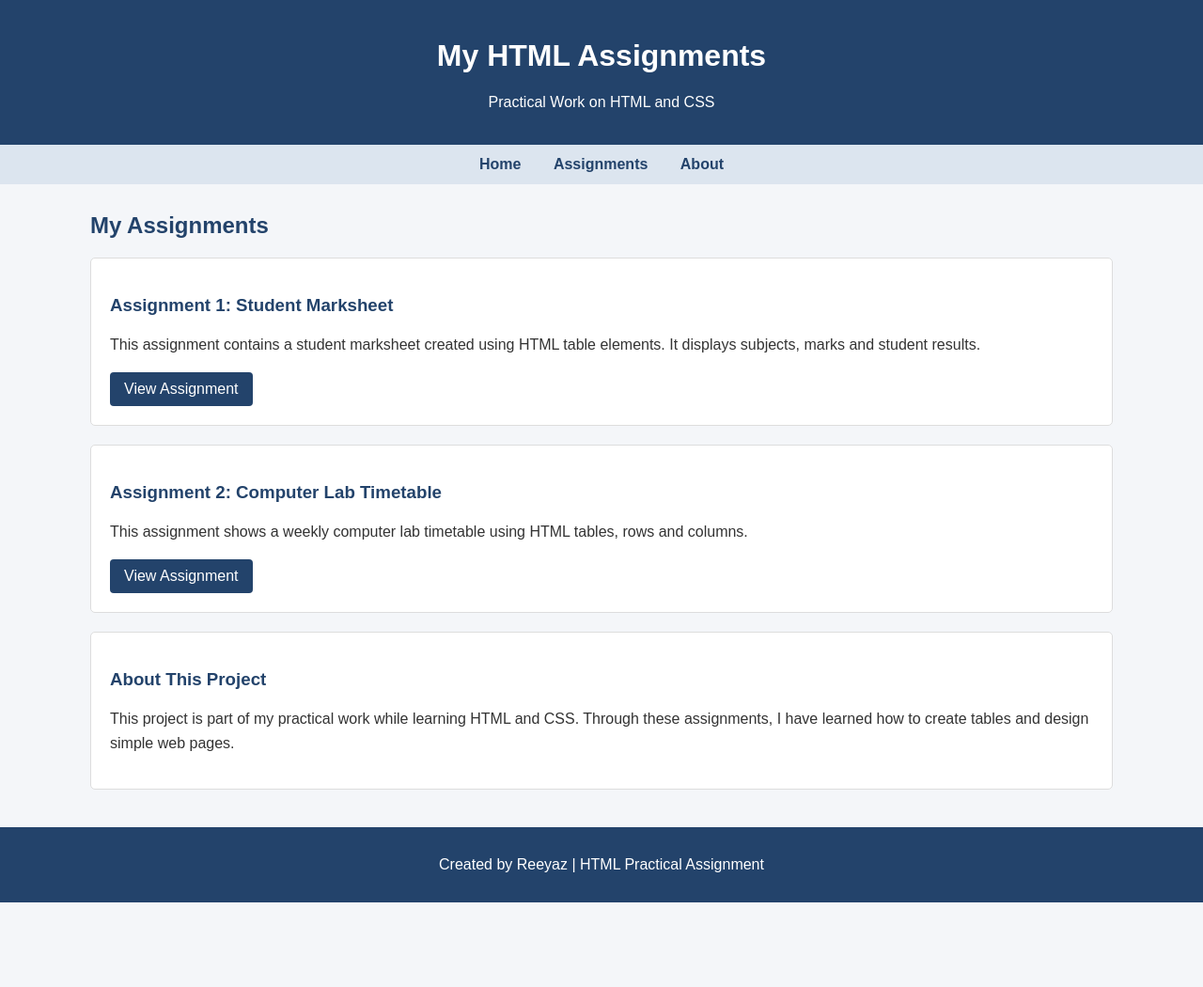
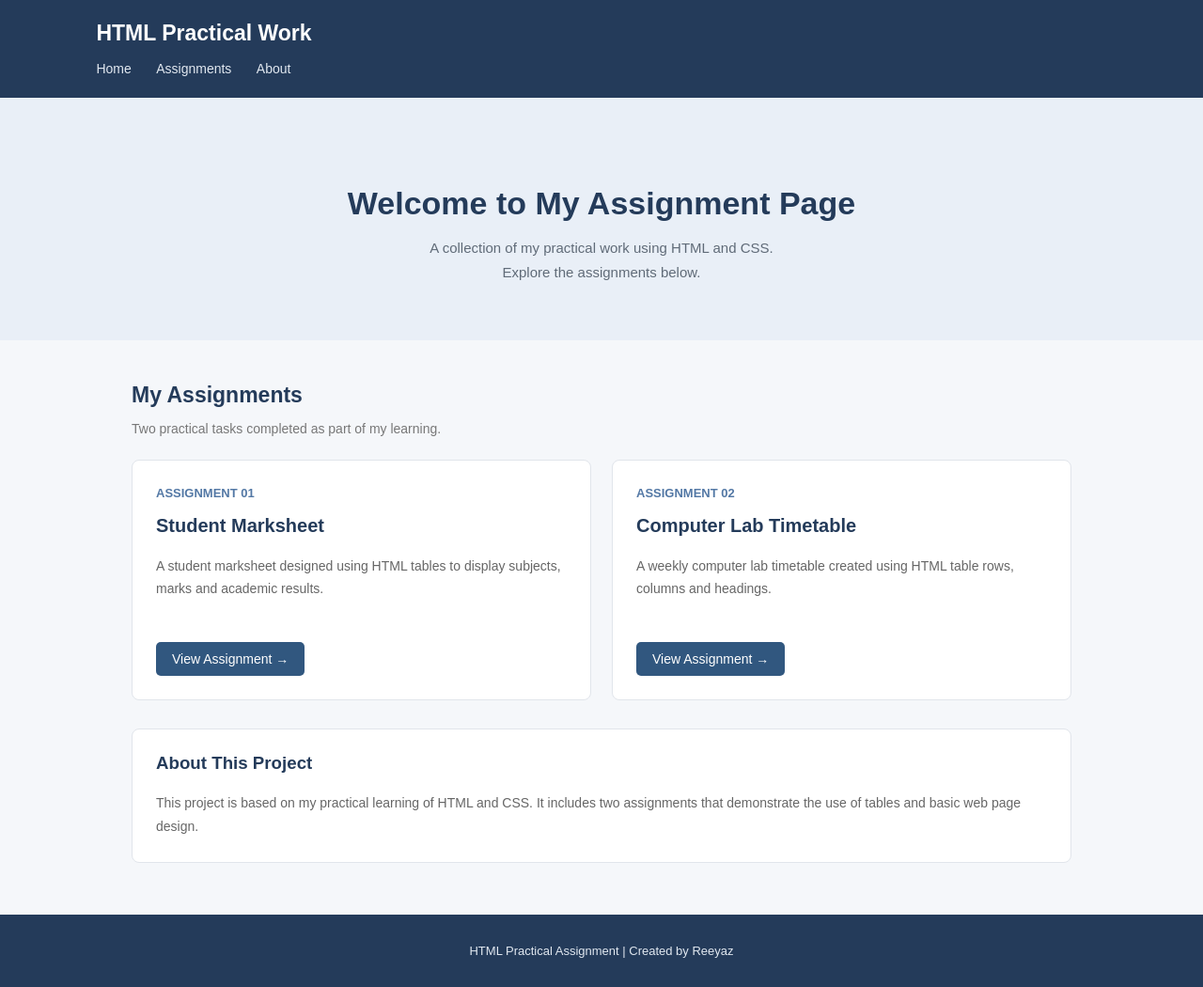
Before and after one commit to Reeyaz11/html-table-assignment, a plain HTML site: page index.html in a window 1280 px wide. Shown: the whole page at 94% size. Before the commit the page ends 960 px from the top, so only its background shows below. Drawn offline with Linux system fonts and the light colour scheme.

Commit message:
Improve assignment homepage design

```diff
--- a/index.html
+++ b/index.html
@@ -4,93 +4,178 @@
 <head>
     <meta charset="UTF-8">
     <meta name="viewport" content="width=device-width, initial-scale=1.0">
-    <title>My HTML Assignments</title>
+    <title>HTML Practical Assignments</title>
 
     <style>
+        * {
+            box-sizing: border-box;
+        }
+
         body {
+            margin: 0;
             font-family: Arial, sans-serif;
-            background-color: #f4f6f9;
-            margin: 0;
+            background-color: #f5f7fa;
             color: #333;
         }
 
         header {
-            background-color: #23436b;
+            background-color: #243b5a;
             color: white;
-            text-align: center;
-            padding: 20px;
+            padding: 22px 8%;
+        }
+
+        header h2 {
+            margin: 0;
+            font-size: 23px;
         }
 
         nav {
-            background-color: #dce5ef;
-            text-align: center;
-            padding: 12px;
+            margin-top: 15px;
         }
 
         nav a {
-            color: #23436b;
+            color: #e1e8f0;
             text-decoration: none;
-            margin: 15px;
-            font-weight: bold;
+            margin-right: 22px;
+            font-size: 14px;
         }
 
         nav a:hover {
+            color: white;
             text-decoration: underline;
+        }
+
+        .intro {
+            text-align: center;
+            padding: 65px 20px 45px;
+            background-color: #e9eff7;
+        }
+
+        .intro h1 {
+            color: #243b5a;
+            font-size: 34px;
+            margin-bottom: 12px;
+        }
+
+        .intro p {
+            color: #606b78;
+            font-size: 15px;
+            line-height: 1.7;
         }
 
         .container {
             width: 85%;
-            margin: 30px auto;
+            max-width: 1000px;
+            margin: 45px auto;
         }
 
-        h2 {
-            color: #23436b;
+        .section-title {
+            color: #243b5a;
+            font-size: 23px;
+            margin-bottom: 8px;
         }
 
-        .assignment {
-            background-color: white;
-            padding: 20px;
-            margin-bottom: 20px;
-            border: 1px solid #ddd;
-            border-radius: 5px;
+        .subtitle {
+            color: #777;
+            margin-bottom: 25px;
+            font-size: 14px;
         }
 
-        .assignment h3 {
-            color: #23436b;
+        .assignments {
+            display: grid;
+            grid-template-columns: 1fr 1fr;
+            gap: 22px;
         }
 
-        .assignment p {
-            line-height: 1.6;
+        .card {
+            background-color: white;
+            padding: 25px;
+            border: 1px solid #e1e5eb;
+            border-radius: 8px;
         }
 
-        .assignment a {
+        .number {
+            color: #5378a5;
+            font-size: 13px;
+            font-weight: bold;
+        }
+
+        .card h3 {
+            color: #243b5a;
+            margin-top: 15px;
+            font-size: 20px;
+        }
+
+        .card p {
+            color: #666;
+            font-size: 14px;
+            line-height: 1.7;
+            min-height: 70px;
+        }
+
+        .card a {
             display: inline-block;
-            background-color: #23436b;
+            background-color: #31577f;
             color: white;
             text-decoration: none;
-            padding: 9px 15px;
-            border-radius: 4px;
+            padding: 10px 17px;
+            border-radius: 5px;
+            font-size: 14px;
+            margin-top: 8px;
         }
 
-        .assignment a:hover {
-            background-color: #365f8d;
+        .card a:hover {
+            background-color: #243b5a;
+        }
+
+        .about {
+            background-color: white;
+            border: 1px solid #e1e5eb;
+            border-radius: 8px;
+            padding: 25px;
+            margin-top: 30px;
+        }
+
+        .about h3 {
+            color: #243b5a;
+            margin-top: 0;
+        }
+
+        .about p {
+            color: #666;
+            font-size: 14px;
+            line-height: 1.8;
+            margin-bottom: 0;
         }
 
         footer {
-            background-color: #23436b;
-            color: white;
+            background-color: #243b5a;
+            color: #e1e8f0;
             text-align: center;
-            padding: 15px;
-            margin-top: 40px;
+            padding: 18px;
+            font-size: 13px;
+            margin-top: 55px;
         }
 
-        @media (max-width: 600px) {
+        @media (max-width: 650px) {
+            header {
+                padding: 20px;
+            }
+
+            .intro h1 {
+                font-size: 27px;
+            }
+
             .container {
                 width: 90%;
             }
 
-            nav a {
-                margin: 7px;
+            .assignments {
+                grid-template-columns: 1fr;
+            }
+
+            .card p {
+                min-height: auto;
             }
         }
     </style>
@@ -99,58 +184,82 @@
 <body>
 
     <header>
-        <h1>My HTML Assignments</h1>
-        <p>Practical Work on HTML and CSS</p>
-    </header>
+        <h2>HTML Practical Work</h2>
 
         <nav>
             <a href="index.html">Home</a>
             <a href="#assignments">Assignments</a>
             <a href="#about">About</a>
         </nav>
+    </header>
+
+    <section class="intro">
+        <h1>Welcome to My Assignment Page</h1>
+
+        <p>
+            A collection of my practical work using
+            HTML and CSS.<br>
+            Explore the assignments below.
+        </p>
+    </section>
 
     <div class="container">
 
-        <h2 id="assignments">My Assignments</h2>
+        <h2 class="section-title" id="assignments">
+            My Assignments
+        </h2>
 
-        <div class="assignment">
-            <h3>Assignment 1: Student Marksheet</h3>
+        <p class="subtitle">
+            Two practical tasks completed as part of my learning.
+        </p>
+
+        <div class="assignments">
+
+            <div class="card">
+                <span class="number">ASSIGNMENT 01</span>
+
+                <h3>Student Marksheet</h3>
 
                 <p>
-                This assignment contains a student marksheet
-                created using HTML table elements. It displays
-                subjects, marks and student results.
+                    A student marksheet designed using
+                    HTML tables to display subjects,
+                    marks and academic results.
                 </p>
 
-            <a href="task1.html">View Assignment</a>
+                <a href="task1.html">View Assignment &rarr;</a>
             </div>
 
-        <div class="assignment">
-            <h3>Assignment 2: Computer Lab Timetable</h3>
+            <div class="card">
+                <span class="number">ASSIGNMENT 02</span>
+
+                <h3>Computer Lab Timetable</h3>
 
                 <p>
-                This assignment shows a weekly computer lab
-                timetable using HTML tables, rows and columns.
+                    A weekly computer lab timetable
+                    created using HTML table rows,
+                    columns and headings.
                 </p>
 
-            <a href="task2.html">View Assignment</a>
+                <a href="task2.html">View Assignment &rarr;</a>
             </div>
 
-        <div class="assignment" id="about">
+        </div>
+
+        <div class="about" id="about">
             <h3>About This Project</h3>
 
             <p>
-                This project is part of my practical work
-                while learning HTML and CSS. Through these
-                assignments, I have learned how to create
-                tables and design simple web pages.
+                This project is based on my practical
+                learning of HTML and CSS. It includes
+                two assignments that demonstrate the
+                use of tables and basic web page design.
             </p>
         </div>
 
     </div>
 
     <footer>
-        <p>Created by Reeyaz | HTML Practical Assignment</p>
+        <p>HTML Practical Assignment | Created by Reeyaz</p>
     </footer>
 
 </body>
```
Lines whose indentation alone changed are shown as unchanged.
